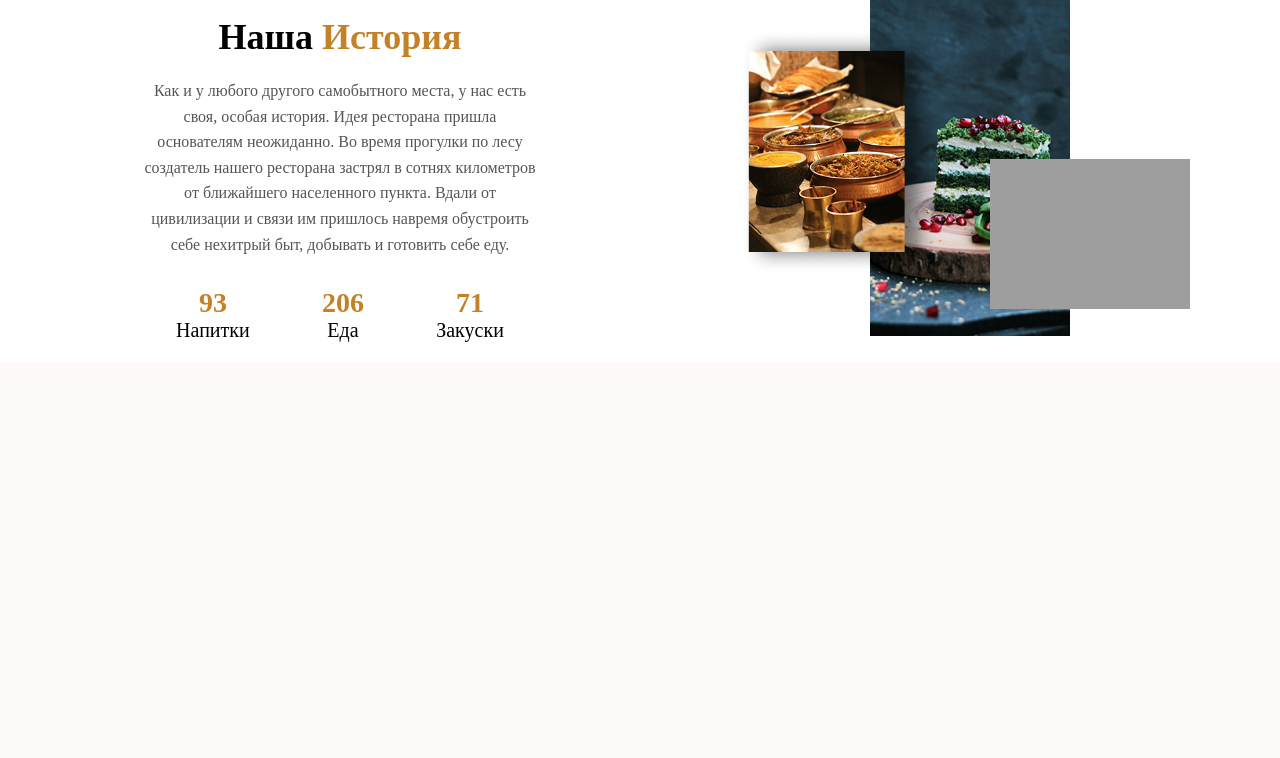
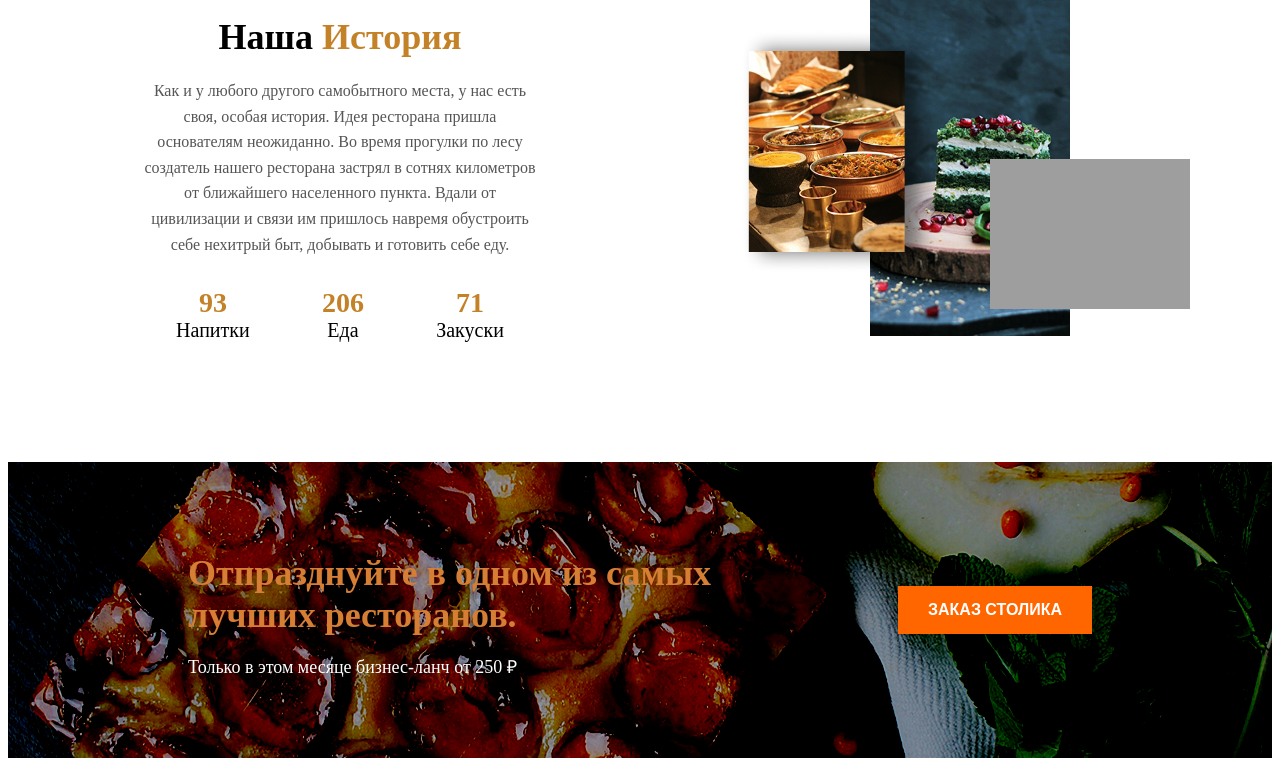
Before and after one commit to oTTeMuCt/DjangoProject, a Django app: template backend/app/menu/templates/landing_page.html in a window 1280 px wide. Shown: the part 1214-1972 px from the top of the page. Before the commit the page ends 1556 px from the top, so only its background shows below. Run offline with Django 5.2, Linux system fonts and the light colour scheme; the template is opened without the code that fills it, so the values that code supplies are empty; parts of the project's set-up code (start-up, migrations or seed data) failed here and were passed over; grey boxes are pictures that could not be loaded.

Commit message:
The banner and hover for buttons

```diff
--- /dev/null
+++ b/backend/app/menu/templates/banner.html
@@ -0,0 +1,60 @@
+{% load static %}
+    <style>
+        .banner {
+            top: 800px;
+            background-image: url({% static 'imgs/banner.png' %});
+            position: relative;
+            padding: 60px 30px;
+            color: #fff;
+            text-align: left;
+            display: flex;
+            justify-content: space-between;
+            align-items: center;
+            margin-bottom: 200px;
+
+        }
+
+
+        .banner-content {
+            position: relative;
+            left: 150px;
+            max-width: 600px;
+        }
+
+        .banner-content h2 {
+            font-size: 36px;
+            font-weight: bold;
+            margin-bottom: 10px;
+            color: #D67E34; /* Orange color */
+        }
+
+        .banner-content p {
+            font-size: 18px;
+            margin-bottom: 20px;
+        }
+
+        .banner-button {
+            position: relative;
+            right: 150px;
+            background-color: #ff6600; /* Orange button color */
+            color: white;
+            padding: 15px 30px;
+            text-decoration: none;
+            font-size: 16px;
+            border: none;
+            cursor: pointer;
+            transition: background-color 0.3s;
+        }
+
+        .banner-button:hover {
+            background-color: #e65500;
+        }
+    </style>
+
+    <div class="banner">
+        <div class="banner-content">
+            <h2>Отпразднуйте в одном из самых лучших ресторанов.</h2>
+            <p>Только в этом месяце бизнес-ланч от 250 ₽</p>
+        </div>
+        <button class="banner-button">ЗАКАЗ СТОЛИКА</button>
+    </div>
--- a/backend/app/menu/templates/head.html
+++ b/backend/app/menu/templates/head.html
@@ -31,6 +31,9 @@
         height: 50px;
         cursor: pointer;
     }
+    button:hover {
+        background-color: #e65500;
+    }
 }
 .back-img {
     width: 100%;
--- a/backend/app/menu/templates/landing_page.html
+++ b/backend/app/menu/templates/landing_page.html
@@ -6,4 +6,5 @@
 {% block content %}
 {% include 'head.html' %}
 {% include 'history.html' %}
+{% include 'banner.html' %}
 {% endblock content %}
--- a/backend/app/static/styles/navbar.css
+++ b/backend/app/static/styles/navbar.css
@@ -77,6 +77,10 @@ nav .left {
   cursor: pointer;
 }
 
+.nav-order-button:hover {
+  background-color: #e65500;
+}
+
 .phone-connect {
   position: relative;
   align-items: center;
--- a/backend/app/static/styles/navbar.scss
+++ b/backend/app/static/styles/navbar.scss
@@ -69,6 +69,9 @@ nav {
 		background-color: $background-color_3;
 		cursor: pointer;
 	}
+	.nav-order-button:hover{
+		background-color: #e65500;
+	}
 
 .phone-connect {
 	position: relative;
--- a/backend/app/templates/navbar.html
+++ b/backend/app/templates/navbar.html
@@ -5,6 +5,9 @@
   nav {
     background-color: transparent;
   }
+  button:hover {
+    background-color: #e65500;
+}
 </style>
 <nav>
     <div class="left">
```
Also changed, not shown: backend/app/static/imgs/banner.png (added), 1 other file.
